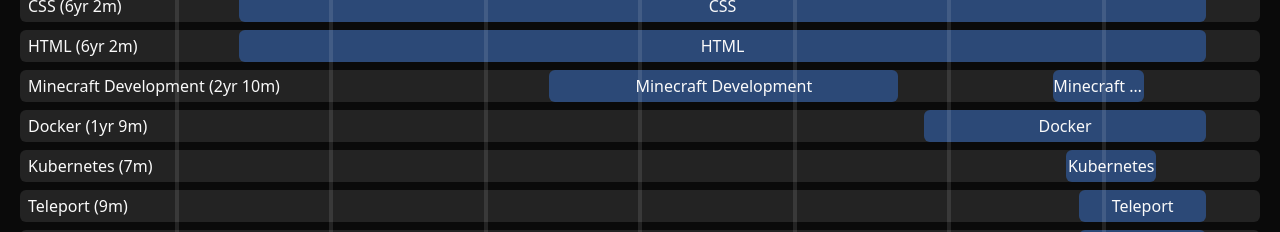
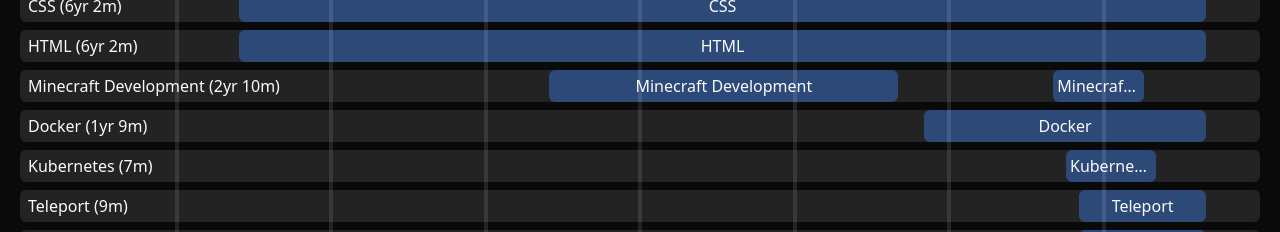
Before and after one commit to Svetch/svetch, a Next.js app: page / in a window 1280 px wide. Shown: the part 2254-2486 px from the top of the page. Built offline with nearby package versions, Linux system fonts and the light colour scheme.

Commit message:
fix: update entry padding

```diff
--- a/app/technologies.tsx
+++ b/app/technologies.tsx
@@ -113,7 +113,7 @@
             }}
             className="absolute top-0 bg-blue-500/40 h-full rounded-md group z-50"
           >
-            <span className="w-full h-full hidden md:block text-center overflow-hidden whitespace-nowrap text-ellipsis py-1">
+            <span className="w-full h-full hidden md:block text-center overflow-hidden whitespace-nowrap text-ellipsis py-1 px-1">
               {technology.name}
             </span>
             <span className="hidden group-hover:absolute z-50 -right-20 top-0 w-20 pl-1 ">
```
